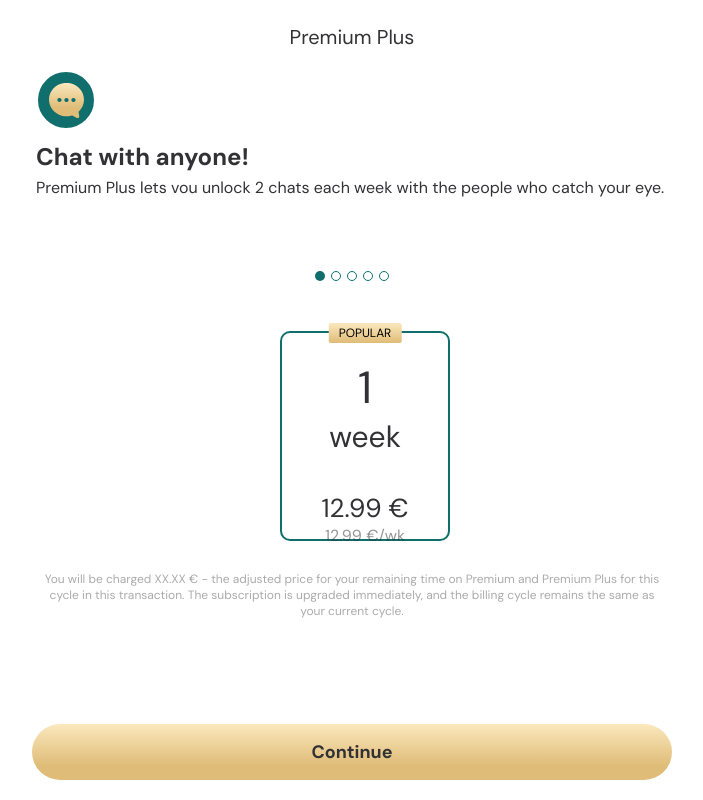
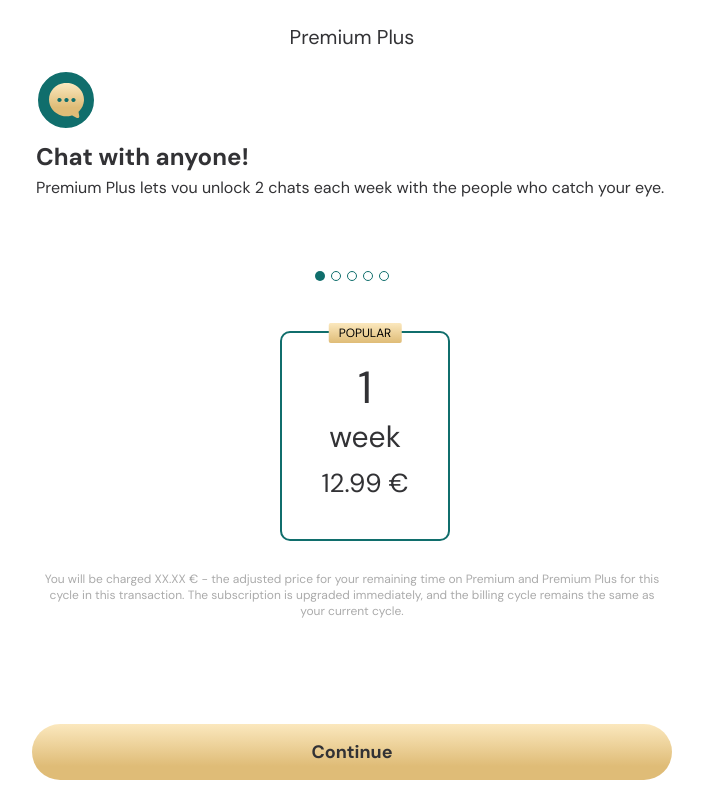
Before and after one commit to webDevT/flirtu-visitors-premium-page, a website: page app/upgrade-to-premium-plus.html in a window 1280 px wide. Shown: the whole page, without its empty margins (288-991 px from the left). Drawn offline with nearby package versions, Linux system fonts and the light colour scheme.

Commit message:
upgrade to premium plus

```diff
--- a/app/upgrade-to-premium-plus.html
+++ b/app/upgrade-to-premium-plus.html
@@ -146,10 +146,10 @@
               <div class="plan-item__num">1</div>
               <div class="plan-item__title">week</div>
 
-              <div class="prev-price"></div>
+
               <div class="price">12.99 €</div>
 
-              <div class="price-per-month">12.99 €/wk</div>
+              <!-- <div class="price-per-month">12.99 €/wk</div> -->
             </div>
           </div>
         </div>
```
Also changed, not shown: docs/upgrade-to-premium-plus.html (+2 -2 lines).
